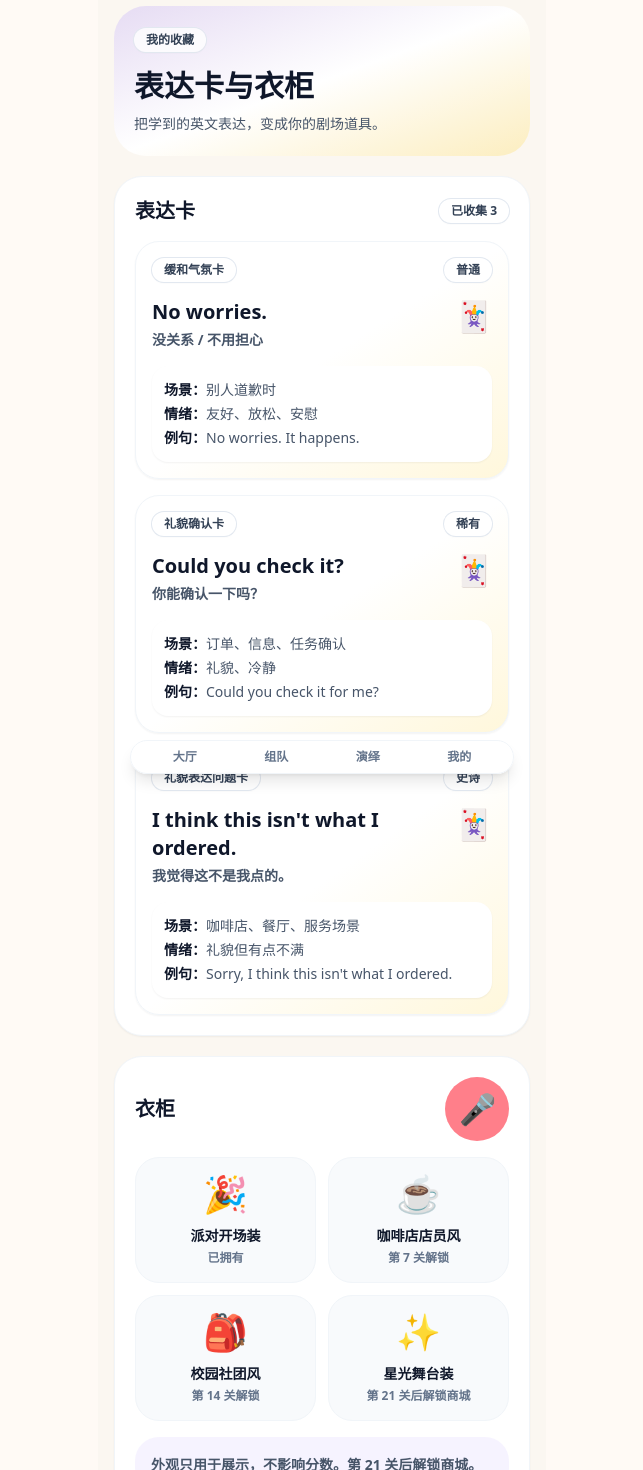
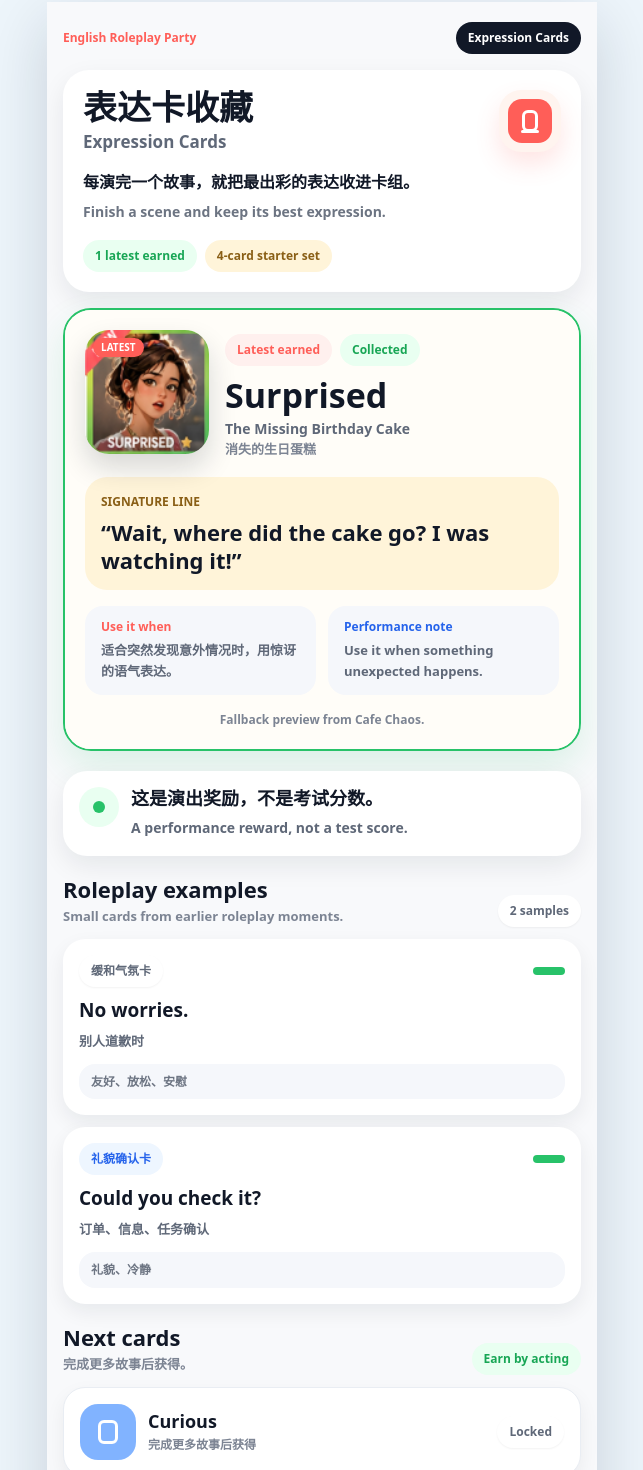
Before and after one commit to shuchaoye17-del/english-roleplay-party, a Next.js app: page /cards in a window 1280 px wide. Shown: the part 14-1484 px from the top of the page, without its empty margins (318-961 px from the left). Built offline with nearby package versions, Linux system fonts and the light colour scheme.

Commit message:
Implement performance cards collection

```diff
--- a/src/app/cards/page.tsx
+++ b/src/app/cards/page.tsx
@@ -1,53 +1,303 @@
-import { expressionCards } from '@/data/expressionCards';
-import { BottomNav, Badge, Card, PhoneShell } from '@/components/ui';
-import { ExpressionCardView } from '@/components/ExpressionCardView';
+'use client';
 
-const outfits = [
-  { name: '派对开场装', status: '已拥有', emoji: '🎉' },
-  { name: '咖啡店店员风', status: '第 7 关解锁', emoji: '☕' },
-  { name: '校园社团风', status: '第 14 关解锁', emoji: '🎒' },
-  { name: '星光舞台装', status: '第 21 关后解锁商城', emoji: '✨' }
+import Image from 'next/image';
+import Link from 'next/link';
+import { useEffect, useMemo, useState, type ReactNode } from 'react';
+import { expressionCards, type ExpressionCard } from '@/data/expressionCards';
+import { getLatestRunSummary, type LatestRunSummary } from '@/lib/storage';
+
+type LockedCard = {
+  title: string;
+  note: string;
+  accent: string;
+};
+
+const fallbackLatestRun: LatestRunSummary = {
+  scenarioId: 'cafe-chaos',
+  score: 93,
+  title: 'S-Scene Saver',
+  completedAt: '',
+  expressionCards: ['Surprised']
+};
+
+const lockedCards: LockedCard[] = [
+  {
+    title: 'Curious',
+    note: '完成更多故事后获得',
+    accent: '#3f8cff'
+  },
+  {
+    title: 'Relieved',
+    note: '完成更多故事后获得',
+    accent: '#8e63ff'
+  },
+  {
+    title: 'Confident',
+    note: '完成更多故事后获得',
+    accent: '#28c269'
+  }
 ];
 
+function useLatestRun() {
+  const [latestRun, setLatestRun] = useState<LatestRunSummary | null>(null);
+
+  useEffect(() => {
+    setLatestRun(getLatestRunSummary());
+  }, []);
+
+  return latestRun;
+}
+
+function Pill({
+  children,
+  tone = 'light',
+  className = ''
+}: {
+  children: ReactNode;
+  tone?: 'light' | 'dark' | 'green' | 'yellow' | 'coral' | 'blue';
+  className?: string;
+}) {
+  const toneClass = {
+    light: 'bg-white text-[#5f6878] shadow-sm',
+    dark: 'bg-[#111827] text-white',
+    green: 'bg-[#e9fff1] text-[#18a655]',
+    yellow: 'bg-[#fff4d9] text-[#8a5f16]',
+    coral: 'bg-[#fff0ee] text-[#ff5e58]',
+    blue: 'bg-[#eef6ff] text-[#2563eb]'
+  }[tone];
+
+  return (
+    <span className={`inline-flex min-h-8 items-center whitespace-nowrap rounded-full px-3 text-[12px] font-black ${toneClass} ${className}`}>
+      {children}
+    </span>
+  );
+}
+
+function CardMark({ className = '' }: { className?: string }) {
+  return (
+    <span className={`relative inline-grid place-items-center rounded-[14px] bg-[#ff5e58] ${className}`}>
+      <span className="absolute h-[48%] w-[36%] rounded-[6px] border-[3px] border-white" />
+      <span className="absolute bottom-[22%] h-[3px] w-[42%] rounded-full bg-white" />
+    </span>
+  );
+}
+
+function LatestEarnedCard({ latestRun }: { latestRun: LatestRunSummary | null }) {
+  const run = latestRun ?? fallbackLatestRun;
+  const isFallback = latestRun == null;
+  const earnedTitle = 'Surprised';
+
+  return (
+    <section className="mx-4 mt-4 overflow-hidden rounded-[28px] border-2 border-[#28c269] bg-white shadow-[0_16px_36px_rgba(40,194,105,0.14)]">
+      <div className="relative min-h-[246px] bg-[#fffdf8] px-5 pb-5 pt-5">
+        <div className="flex items-start gap-4">
+          <div className="relative h-[124px] w-[124px] shrink-0 overflow-hidden rounded-[24px] shadow-[0_14px_28px_rgba(15,23,42,0.16)]">
+            <Image
+              src="/play-implementation-preview/reward-thumb.webp"
+              alt="Surprised expression card"
+              fill
+              sizes="124px"
+              priority
+              className="object-cover"
+            />
+            <span className="absolute left-2 top-2 rounded-full bg-[#ff5e58] px-2 py-0.5 text-[10px] font-black uppercase text-white">
+              Latest
+            </span>
+          </div>
+
+          <div className="min-w-0 flex-1 pt-1">
+            <div className="flex flex-wrap gap-2">
+              <Pill tone="coral">Latest earned</Pill>
+              <Pill tone="green">Collected</Pill>
+            </div>
+            <h2 className="mt-3 text-[34px] font-black leading-none text-[#111827]">{earnedTitle}</h2>
+            <p className="mt-2 text-[14px] font-black leading-tight text-[#5f6878]">
+              The Missing Birthday Cake
+            </p>
+            <p className="mt-1 text-[13px] font-bold leading-tight text-[#7c8493]">
+              消失的生日蛋糕
+            </p>
+          </div>
+        </div>
+
+        <div className="mt-5 rounded-[22px] bg-[#fff4d9] px-4 py-4">
+          <p className="text-[12px] font-black uppercase text-[#8a5f16]">Signature line</p>
+          <p className="mt-2 text-[22px] font-black leading-tight text-[#111827]">
+            &ldquo;Wait, where did the cake go? I was watching it!&rdquo;
+          </p>
+        </div>
+
+        <div className="mt-4 grid gap-3 min-[520px]:grid-cols-2">
+          <div className="rounded-[18px] bg-[#f5f7fb] px-4 py-3">
+            <p className="text-[12px] font-black text-[#ff5e58]">Use it when</p>
+            <p className="mt-1 text-[13px] font-bold leading-relaxed text-[#5f6878]">
+              适合突然发现意外情况时，用惊讶的语气表达。
+            </p>
+          </div>
+          <div className="rounded-[18px] bg-[#f5f7fb] px-4 py-3">
+            <p className="text-[12px] font-black text-[#2563eb]">Performance note</p>
+            <p className="mt-1 text-[13px] font-bold leading-relaxed text-[#5f6878]">
+              Use it when something unexpected happens.
+            </p>
+          </div>
+        </div>
+
+        <p className="mt-4 text-center text-[12px] font-bold text-[#7c8493]">
+          {isFallback ? 'Fallback preview from Cafe Chaos.' : `Saved from your latest scene: ${run.title}.`}
+        </p>
+      </div>
+    </section>
+  );
+}
+
+function SmallExpressionCard({ card }: { card: ExpressionCard }) {
+  return (
+    <article className="rounded-[22px] bg-white p-4 shadow-[0_8px_20px_rgba(15,23,42,0.07)]">
+      <div className="mb-3 flex items-center justify-between gap-3">
+        <Pill tone={card.rarity === 'common' ? 'light' : card.rarity === 'rare' ? 'blue' : 'yellow'}>
+          {card.type}
+        </Pill>
+        <span className="h-2 w-8 rounded-full bg-[#28c269]" />
+      </div>
+      <h3 className="text-[19px] font-black leading-tight text-[#111827]">{card.expression}</h3>
+      <p className="mt-2 text-[13px] font-bold leading-relaxed text-[#5f6878]">{card.scene}</p>
+      <p className="mt-3 rounded-[16px] bg-[#f5f7fb] px-3 py-2 text-[12px] font-bold leading-relaxed text-[#6c7482]">
+        {card.emotion}
+      </p>
+    </article>
+  );
+}
+
+function LockedExpressionCard({ card }: { card: LockedCard }) {
+  return (
+    <article className="rounded-[22px] border border-[#e9edf3] bg-white p-4 shadow-[0_8px_20px_rgba(15,23,42,0.06)]">
+      <div className="flex items-center gap-3">
+        <div
+          className="grid h-14 w-14 shrink-0 place-items-center rounded-[18px] opacity-65"
+          style={{ backgroundColor: card.accent }}
+        >
+          <span className="h-6 w-5 rounded-[6px] border-[3px] border-white" />
+        </div>
+        <div className="min-w-0 flex-1">
+          <h3 className="truncate text-[18px] font-black leading-tight text-[#111827]">{card.title}</h3>
+          <p className="mt-1 text-[12px] font-bold leading-snug text-[#7c8493]">{card.note}</p>
+        </div>
+        <Pill>Locked</Pill>
+      </div>
+    </article>
+  );
+}
+
 export default function CardsPage() {
+  const latestRun = useLatestRun();
+  const supportingCards = useMemo(() => expressionCards.slice(0, 2), []);
+
   return (
-    <PhoneShell className="pb-24">
-      <header className="mb-5 rounded-[2rem] bg-gradient-to-br from-partyPurple/25 via-white to-sunshine/30 p-5">
-        <Badge className="bg-white/80">我的收藏</Badge>
-        <h1 className="mt-4 text-3xl font-black text-slate-900">表达卡与衣柜</h1>
-        <p className="mt-2 text-sm leading-6 text-slate-600">把学到的英文表达，变成你的剧场道具。</p>
+    <main className="min-h-screen bg-[#edf5fb] px-3 py-4 text-[#111827]">
+      <div className="mx-auto w-full max-w-[550px] overflow-hidden bg-[#f8f9fb] pb-7 shadow-[0_20px_60px_rgba(15,23,42,0.16)]">
+        <header className="px-4 pt-5">
+          <div className="flex items-center justify-between gap-3">
+            <p className="text-[12px] font-black text-[#ff5e58]">English Roleplay Party</p>
+            <Pill tone="dark">Expression Cards</Pill>
+          </div>
+
+          <section className="mt-4 rounded-[26px] bg-white p-5 shadow-[0_10px_26px_rgba(15,23,42,0.08)]">
+            <div className="flex items-start justify-between gap-4">
+              <div className="min-w-0">
+                <h1 className="text-[34px] font-black leading-[1.04] text-[#111827]">表达卡收藏</h1>
+                <p className="mt-1 text-[17px] font-black text-[#5f6878]">Expression Cards</p>
+              </div>
+              <div className="grid h-[62px] w-[62px] shrink-0 place-items-center rounded-[22px] bg-[#fff4ef] shadow-[0_12px_24px_rgba(255,94,88,0.16)]">
+                <CardMark className="h-11 w-11" />
+              </div>
+            </div>
+            <p className="mt-4 text-[16px] font-black leading-snug text-[#111827]">
+              每演完一个故事，就把最出彩的表达收进卡组。
+            </p>
+            <p className="mt-2 text-[14px] font-bold leading-relaxed text-[#6c7482]">
+              Finish a scene and keep its best expression.
+            </p>
+            <div className="mt-4 flex flex-wrap gap-2">
+              <Pill tone="green">1 latest earned</Pill>
+              <Pill tone="yellow">4-card starter set</Pill>
+            </div>
+          </section>
         </header>
 
-      <Card className="mb-5 space-y-4">
-        <div className="flex items-center justify-between">
-          <h2 className="text-xl font-black text-slate-900">表达卡</h2>
-          <Badge className="bg-sunshine/30">已收集 {expressionCards.length}</Badge>
+        <LatestEarnedCard latestRun={latestRun} />
+
+        <section className="mx-4 mt-5 rounded-[24px] bg-white p-4 shadow-[0_10px_26px_rgba(15,23,42,0.08)]">
+          <div className="flex items-start gap-3">
+            <span className="grid h-10 w-10 shrink-0 place-items-center rounded-full bg-[#e9fff1]">
+              <span className="h-3 w-3 rounded-full bg-[#28c269]" />
+            </span>
+            <div className="min-w-0 flex-1">
+              <h2 className="text-[18px] font-black leading-tight text-[#111827]">
+                这是演出奖励，不是考试分数。
+              </h2>
+              <p className="mt-2 text-[14px] font-bold leading-relaxed text-[#5f6878]">
+                A performance reward, not a test score.
+              </p>
             </div>
-        {expressionCards.map((card) => (
-          <ExpressionCardView key={card.id} card={card} />
-        ))}
-      </Card>
+          </div>
+        </section>
 
-      <Card className="space-y-4">
-        <div className="flex items-center justify-between">
-          <h2 className="text-xl font-black text-slate-900">衣柜</h2>
-          <div className="grid h-16 w-16 place-items-center rounded-full bg-coral text-3xl shadow-sm ring-4 ring-white">🎤</div>
+        <section className="mx-4 mt-5">
+          <div className="mb-3 flex items-end justify-between gap-3">
+            <div>
+              <h2 className="text-[22px] font-black leading-tight text-[#111827]">Roleplay examples</h2>
+              <p className="mt-1 text-[13px] font-bold text-[#7c8493]">
+                Small cards from earlier roleplay moments.
+              </p>
             </div>
-        <div className="grid grid-cols-2 gap-3">
-          {outfits.map((item) => (
-            <div key={item.name} className="rounded-3xl border border-slate-100 bg-slate-50 p-4 text-center">
-              <div className="text-4xl">{item.emoji}</div>
-              <p className="mt-3 text-sm font-black text-slate-900">{item.name}</p>
-              <p className="mt-1 text-xs font-bold text-slate-500">{item.status}</p>
+            <Pill>{supportingCards.length} samples</Pill>
           </div>
+
+          <div className="grid gap-3">
+            {supportingCards.map((card) => (
+              <SmallExpressionCard key={card.id} card={card} />
             ))}
           </div>
-        <div className="rounded-3xl bg-partyPurple/10 p-4 text-sm font-bold leading-6 text-slate-600">
-          外观只用于展示，不影响分数。第 21 关后解锁商城。
+        </section>
+
+        <section className="mx-4 mt-5">
+          <div className="mb-3 flex items-end justify-between gap-3">
+            <div>
+              <h2 className="text-[22px] font-black leading-tight text-[#111827]">Next cards</h2>
+              <p className="mt-1 text-[13px] font-bold text-[#7c8493]">
+                完成更多故事后获得。
+              </p>
             </div>
-      </Card>
+            <Pill tone="green">Earn by acting</Pill>
+          </div>
 
-      <BottomNav />
-    </PhoneShell>
+          <div className="grid gap-3">
+            {lockedCards.map((card) => (
+              <LockedExpressionCard key={card.title} card={card} />
+            ))}
+          </div>
+        </section>
+
+        <section className="mx-4 mt-5">
+          <Link
+            href="/lobby"
+            className="flex h-[60px] w-full items-center justify-center gap-3 rounded-full bg-[#ff5e58] px-5 text-center text-[17px] font-black text-white shadow-[0_14px_26px_rgba(255,94,88,0.24)] transition active:scale-95"
+          >
+            <CardMark className="h-8 w-8 bg-white/20" />
+            <span>
+              去演下一场
+              <span className="ml-2 text-white/82">Play for another card</span>
+            </span>
+          </Link>
+
+          <Link
+            href="/play/cafe-chaos"
+            className="mx-auto mt-4 block w-fit rounded-full px-4 py-2 text-center text-[13px] font-black text-[#7c8493] transition active:scale-95"
+          >
+            重演生日蛋糕 Replay the birthday scene
+          </Link>
+        </section>
+      </div>
+    </main>
   );
 }
```
Lines whose indentation alone changed are shown as unchanged.
